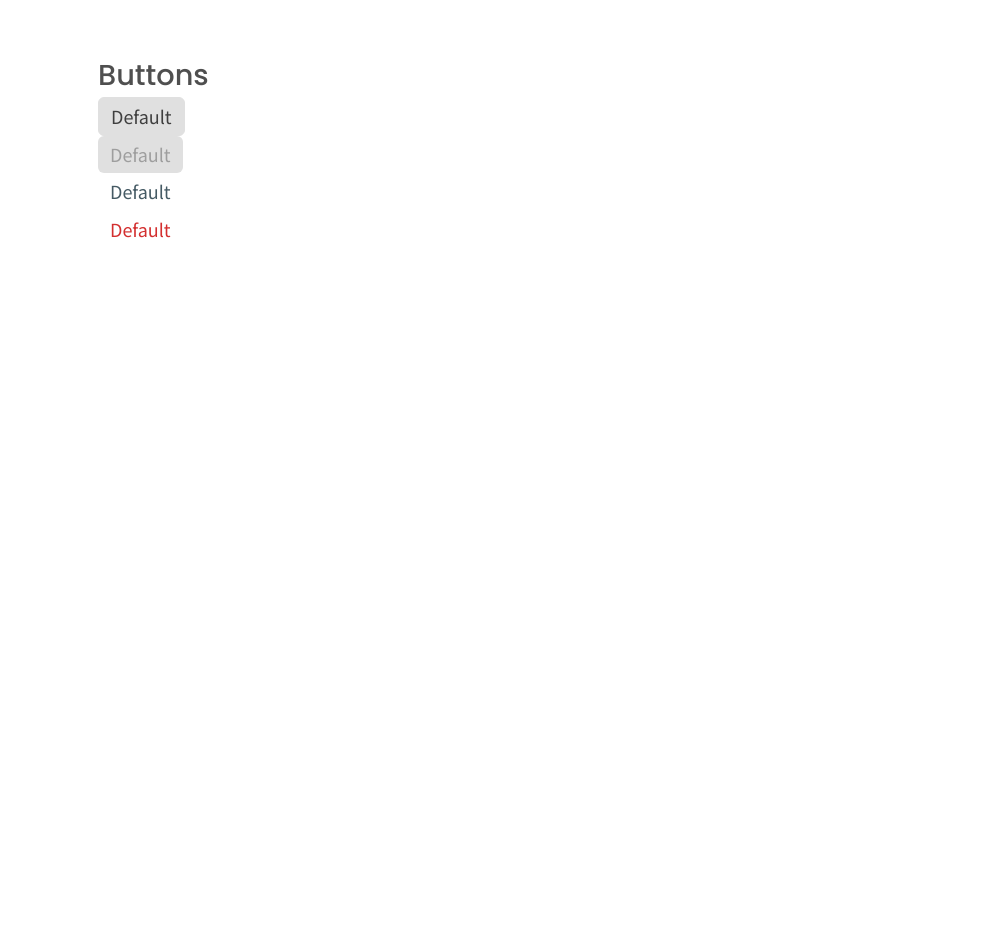
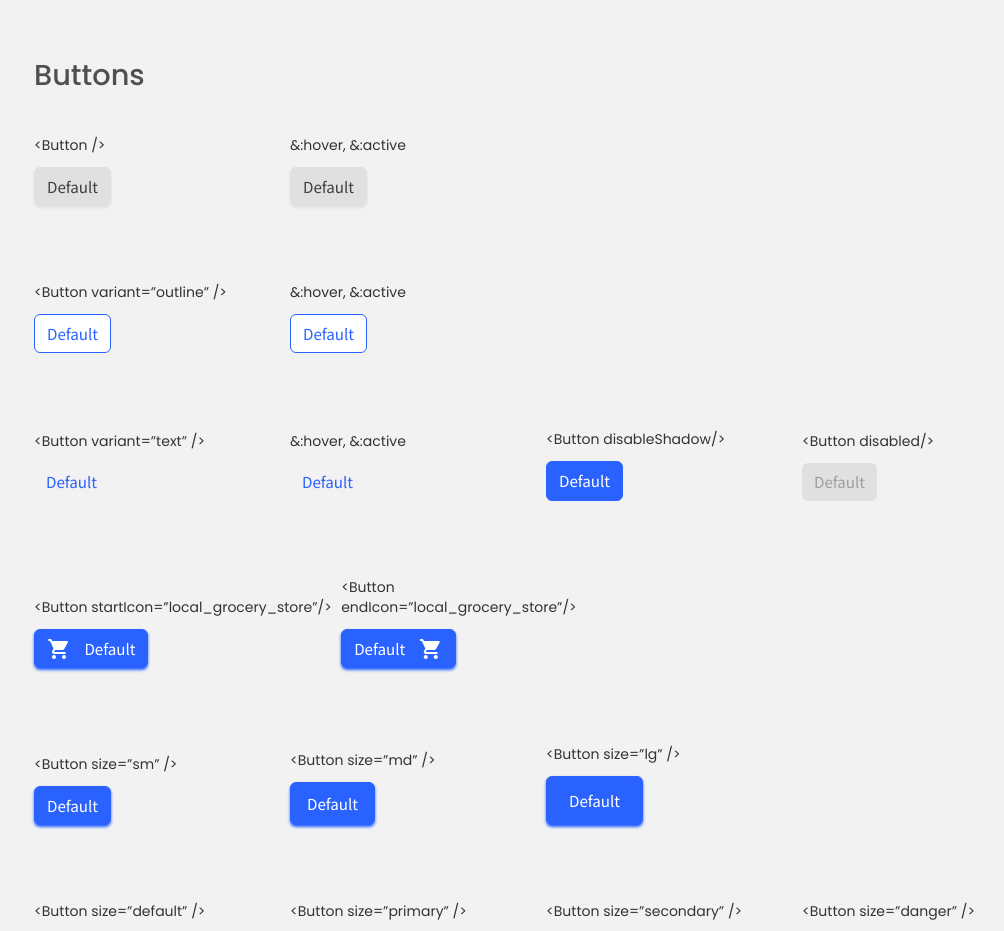
Before and after one commit to bpa03/buttons-components, a React (Create React App) app: page / in a window 1280 px wide. Shown: the top 931 px of the page, without its empty margins (94-1098 px from the left). Before the commit the page ends 800 px from the top, so only its background shows below. Built offline with nearby package versions, Linux system fonts and the light colour scheme.

Commit message:
Styles of the Home component created

```diff
--- a/src/components/common/Button/Button.jsx
+++ b/src/components/common/Button/Button.jsx
@@ -1,45 +1,65 @@
 import React from "react";
+import PropTypes from "prop-types";
 import styled from "styled-components";
-import PropTypes from "prop-types";
 
+import { Icon } from "../Icon/Icon.jsx";
 import * as Styles from "./Styles";
 
 export const ButtonBase = styled.button`
-  ${(props) => props.disabled ?
-    Styles.disabled :
-    Styles[props.variant]
-  }
+  ${(props) => (props.disabled ? Styles.disabled : Styles[props.variant])}
   ${(props) => Styles[props.size]}
   font-weigth: 500;
-  font-size: 1em;
+  font-size: 0.843em;
   border-radius: 6px;
   line-height: 1.4rem;
   cursor: pointer;
 `;
 
-export const Button = ({ children, color, size, variant, disabled }) => {
+export const Button = ({
+  children,
+  color,
+  size,
+  variant,
+  disabled,
+  startIcon,
+  endIcon,
+  disableShadow,
+}) => {
   return (
     <ButtonBase
       color={color}
       size={size}
       variant={variant}
       disabled={disabled}
+      disableShadow={disableShadow}
     >
+      {startIcon && (
+        <Icon icon={startIcon} style={{ marginRight: "10px" }} />
+      )}
       {children}
+      {endIcon && (
+        <Icon icon={endIcon} style={{ marginLeft: "10px" }} />
+      )}
     </ButtonBase>
   );
 };
 
 Button.propTypes = {
   color: PropTypes.oneOf(["defaultColor", "primary", "secondary", "danger"]),
+  variant: PropTypes.oneOf(["defaultButton", "outline", "text"]),
   size: PropTypes.oneOf(["sm", "md", "lg"]),
-  variant: PropTypes.oneOf(["defaultButton", "outline"]),
-  disabled: PropTypes.bool
+  disabled: PropTypes.bool,
+  startIcon: PropTypes.string,
+  endIcon: PropTypes.string,
+  disableShadow: PropTypes.bool,
 };
 
 Button.defaultProps = {
   color: "defaultColor",
   size: "sm",
   variant: "defaultButton",
-  disabled: false
+  disabled: false,
+  startIcon: "",
+  endIcon: "",
+  disableShadow: false,
 };
--- a/src/components/common/Button/Styles.js
+++ b/src/components/common/Button/Styles.js
@@ -22,8 +22,12 @@ export const defaultButton = css`
   color: ${(props) => Colors[props.color].font};
   border: 1px solid ${props => Colors[props.color].color};
   transition: background 0.3s, border 0.3s;
+  ${props =>
+    props.disableShadow
+    ? ''
+    : `box-shadow: 0px 2px 3px 0px ${Colors[props.color].color}`};
 
-  &:hover {
+  &:hover, &:active {
     background: ${props => Colors[props.color].darken};
     border: 1px solid ${props => Colors[props.color].darken};
   }
@@ -35,7 +39,7 @@ export const outline = css`
   border: 1px solid ${props => Colors[props.color].color};
   transition: background 0.3s, border 0.3s;
 
-  &:hover {
+  &:hover, &:active {
     background: ${props => Colors[props.color].ligth}
   }
 `
@@ -45,7 +49,7 @@ export const text = css`
   color: ${props => Colors[props.color].color};
   transition: background 0.3s, border 0.3s;
 
-  &:hover {
+  &:hover, &:active {
     background: ${props => Colors[props.color].ligth}
   }
 `
--- /dev/null
+++ b/src/components/common/Icon/Icon.jsx
@@ -0,0 +1,23 @@
+import React from 'react';
+import PropTypes from 'prop-types';
+import styled from "styled-components";
+
+const IconBase = styled.span`
+  vertical-align: bottom;
+`
+
+export const Icon = ({ icon, style }) => {
+  const styles = style ? { ...style } : { };
+  return (
+    <IconBase
+      className="material-icons-round"
+      style={styles}
+    >
+      {icon}
+    </IconBase>
+  )
+};
+
+Icon.propTypes = {
+  icon: PropTypes.string
+};
--- a/src/components/styles/index.css
+++ b/src/components/styles/index.css
@@ -5,6 +5,7 @@
   --font-noto-jp: 'Noto Sans JP', sans-serif;
   --font-poppins: 'Poppins', sans-serif;
   --font-size: 18px;
+  --body-bg-color: rgba(242, 242, 242, 1);
 }
 
 html {
@@ -12,6 +13,10 @@ html {
   font-size: var(--font-size);
   font-family: var(--font-noto-jp);
   font-weight: 500;
+}
+
+body {
+  background-color: var(--body-bg-color);
 }
 
 *, *:before, *:after {
@@ -30,4 +35,5 @@ h1, h2, h3, h4, h5, h6 {
 button {
   font-family: var(--font-noto-jp);
   border: none;
+  display: block;
 }
--- a/src/components/views/Home/Home.jsx
+++ b/src/components/views/Home/Home.jsx
@@ -1,32 +1,109 @@
 import React from "react";
 
-import { Title, Container, Row, Wrapper } from "./Styles";
-import { Button } from '../../common/Button/Button.jsx';
+import { Title, Container, Row, Wrapper, Box, BoxTitle } from "./Styles";
+import { Button } from "../../common/Button/Button.jsx";
 
 export const Home = () => {
   return (
     <Container>
       <Title>Buttons</Title>
+      <Wrapper>
         <Row>
-        <Button>
-          Default
-        </Button>
+          <Box>
+            <BoxTitle> {"<Button />"} </BoxTitle>
+            <Button>Default</Button>
+          </Box>
+          <Box>
+            <BoxTitle> {"&:hover, &:active"} </BoxTitle>
+            <Button>Default</Button>
+          </Box>
         </Row>
         <Row>
-        <Button color="primary" variant="text" disabled>
-          Default
-        </Button>
+          <Box>
+            <BoxTitle> {"<Button variant=”outline” />"} </BoxTitle>
+            <Button variant="outline" color="primary"> Default </Button>
+          </Box>
+          <Box>
+            <BoxTitle> {"&:hover, &:active"} </BoxTitle>
+            <Button variant="outline" color="primary"> Default </Button>
+          </Box>
         </Row>
         <Row>
-        <Button color="secondary" variant="text">
-          Default
-        </Button>
+          <Box>
+            <BoxTitle> {"<Button variant=”text” />"} </BoxTitle>
+            <Button variant="text" color="primary"> Default </Button>
+          </Box>
+          <Box>
+            <BoxTitle> {"&:hover, &:active"} </BoxTitle>
+            <Button variant="text" color="primary"> Default </Button>
+          </Box>
+          <Box>
+            <BoxTitle> {"<Button disableShadow/>"} </BoxTitle>
+            <Button color="primary" disableShadow > Default </Button>
+          </Box>
+          <Box>
+            <BoxTitle> {"<Button disabled/>"} </BoxTitle>
+            <Button color="primary" disabled > Default </Button>
+          </Box>
         </Row>
         <Row>
-        <Button color="danger" variant="text">
-          Default
-        </Button>
+          <Box style={{ flexBasis: "30%" }}>
+            <BoxTitle> {"<Button startIcon=”local_grocery_store”/>"} </BoxTitle>
+            <Button color="primary" startIcon="local_grocery_store" > Default </Button>
+          </Box>
+          <Box>
+            <BoxTitle> {"<Button endIcon=”local_grocery_store”/>"} </BoxTitle>
+            <Button color="primary" endIcon="local_grocery_store" > Default </Button>
+          </Box>
         </Row>
+        <Row>
+          <Box>
+            <BoxTitle> {"<Button size=”sm” />"} </BoxTitle>
+            <Button color="primary" size="sm"> Default </Button>
+          </Box>
+          <Box>
+            <BoxTitle> {"<Button size=”md” />"} </BoxTitle>
+            <Button color="primary" size="md"> Default </Button>
+          </Box>
+          <Box>
+            <BoxTitle> {"<Button size=”lg” />"} </BoxTitle>
+            <Button color="primary" size="lg"> Default </Button>
+          </Box>
+        </Row>
+        <Row>
+          <Box>
+            <BoxTitle> {"<Button size=”default” />"} </BoxTitle>
+            <Button> Default </Button>
+          </Box>
+          <Box>
+            <BoxTitle> {"<Button size=”primary” />"} </BoxTitle>
+            <Button color="primary"> Default </Button>
+          </Box>
+          <Box>
+            <BoxTitle> {"<Button size=”secondary” />"} </BoxTitle>
+            <Button color="secondary"> Default </Button>
+          </Box>
+          <Box>
+            <BoxTitle> {"<Button size=”danger” />"} </BoxTitle>
+            <Button color="danger"> Default </Button>
+          </Box>
+        </Row>
+        <Row>
+          <Box>
+            <BoxTitle> {"&:hover, &:active"} </BoxTitle>
+            <Button> Default </Button>
+          </Box>
+          <Box>
+            <Button color="primary"> Default </Button>
+          </Box>
+          <Box>
+            <Button color="secondary"> Default </Button>
+          </Box>
+          <Box>
+            <Button color="danger"> Default </Button>
+          </Box>
+        </Row>
+      </Wrapper>
     </Container>
   );
 };
--- a/src/components/views/Home/Styles.js
+++ b/src/components/views/Home/Styles.js
@@ -1,7 +1,8 @@
 import styled from 'styled-components';
 
 export const Container = styled.div`
-  width: 70%;
+  width: 80%;
+  height: auto;
   padding: 3em 0;
   margin: 0 auto;
 `
@@ -15,6 +16,8 @@ export const Title = styled.h1`
 export const Row = styled.div`
   display: flex;
   flex-direction: row;
+  align-items: flex-end;
+  margin: 38px 0;
 `
 
 export const Wrapper = styled.div`
@@ -23,3 +26,17 @@ export const Wrapper = styled.div`
   width: 100%;
   height: auto;
 `
+
+export const Box = styled.div`
+  display: block;
+  flex-basis: 25%;
+`;
+
+export const BoxTitle = styled.p`
+  font-size: 14px;
+  font-weight: 400;
+  line-height: 20px;
+  margin-bottom: 12px;
+  color: rgba(51, 51, 51, 1);
+  font-family: 'Ubuntu Mono', var(--font-poppins);
+`;
```
Lines whose indentation alone changed are shown as unchanged.
